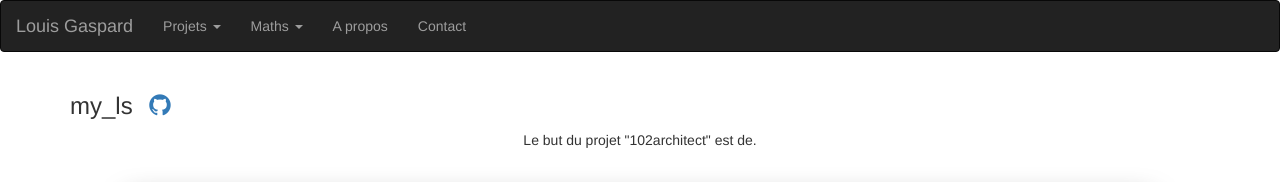
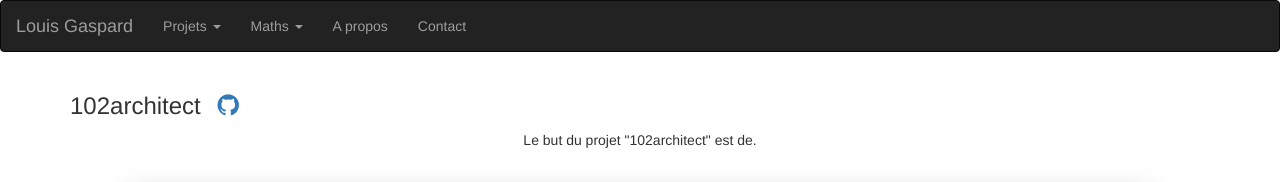
Before and after one commit to LouisGaspard/portfolio-project, a website: page html/projects/maths/102architect.html in a window 1280 px wide. Shown: the top 182 px of the page. Drawn offline with nearby package versions, Linux system fonts and the light colour scheme.

Commit message:
Update 102architect.html

```diff
--- a/html/projects/maths/102architect.html
+++ b/html/projects/maths/102architect.html
@@ -18,8 +18,8 @@
     <body>
         <div id="header"></div>
         <div class="container">
-            <h3>my_ls
-            <a style="font-size: 25px; margin-left: 10px" target="_blank" href="https://github.com/LouisGaspard/my_ls">
+            <h3>102architect
+            <a style="font-size: 25px; margin-left: 10px" target="_blank" href="https://github.com/LouisGaspard/102architect">
                 <i class="fa fa-md fa-github" aria-hidden="true"></i>
             </a></h3>
             <p style="text-align: center">Le but du projet "102architect" est de.</p>
```
